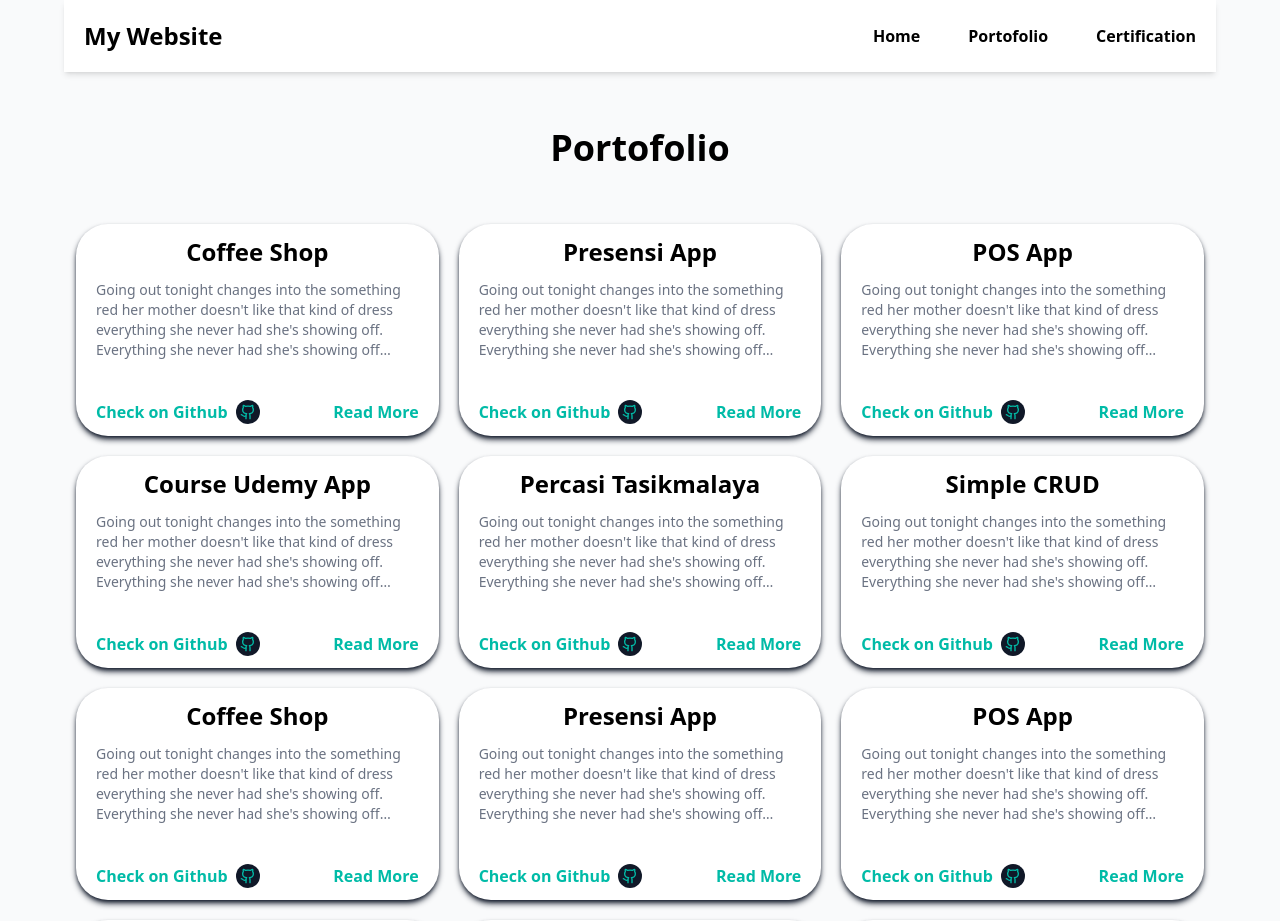
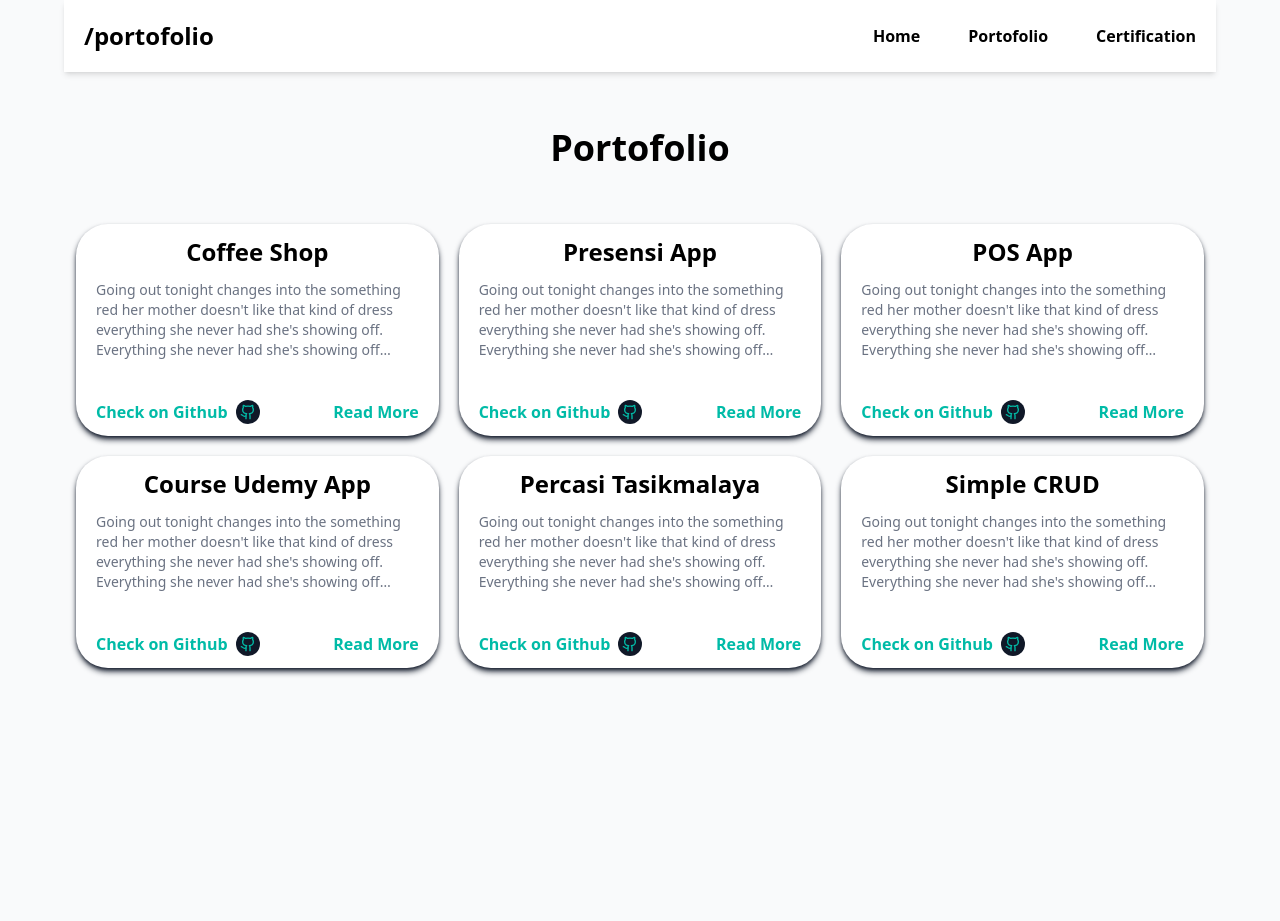
Before and after one commit to alam1906/my-portofolio, a SvelteKit app: page /portofolio in a window 1280 px wide. Shown: the top 921 px of the page. After the commit the page ends 800 px from the top, so only its background shows below. Built offline with nearby package versions, Linux system fonts and the light colour scheme.

Commit message:
add dynamic routes

```diff
--- /dev/null
+++ b/src/lib/api/portofolio.json
@@ -0,0 +1,26 @@
+[
+	{
+		"id": "1",
+		"title": "Coffee Shop"
+	},
+	{
+		"id": "2",
+		"title": "Presensi App"
+	},
+	{
+		"id": "3",
+		"title": "POS App"
+	},
+	{
+		"id": "4",
+		"title": "Course Udemy App"
+	},
+	{
+		"id": "5",
+		"title": "Percasi Tasikmalaya"
+	},
+	{
+		"id": "6",
+		"title": "Simple CRUD"
+	}
+]
--- a/src/lib/components/Header.svelte
+++ b/src/lib/components/Header.svelte
@@ -3,7 +3,7 @@
 	import { slide } from 'svelte/transition';
 	import { page } from '$app/state';
 	let pathName = $derived(page.url.pathname);
-
+	let portofolioId = $derived(page.params.portofolioId);
 	let isOpen: boolean = $state(false);
 	function changeIsOpen() {
 		isOpen = !isOpen;
@@ -19,7 +19,7 @@
 <div
 	class="sticky top-0 flex w-full items-center justify-between bg-white px-3 py-5 shadow-md md:px-5"
 >
-	<div class="text-2xl font-semibold">My Website</div>
+	<div class="text-2xl font-semibold">{pathName}</div>
 	<button onclick={changeIsOpen} class="cursor-pointer md:hidden"
 		>{#if isOpen}
 			<X />
@@ -33,7 +33,8 @@
 				<a
 					href={link.path}
 					class="cursor-pointer hover:text-teal-500"
-					class:text-teal-500={link.path === pathName}>{link.title}</a
+					class:text-teal-500={link.path === pathName ||
+						pathName === `${link.path}${portofolioId}/`}>{link.title}</a
 				>
 			</li>
 		{/each}
--- /dev/null
+++ b/src/routes/+error.svelte
@@ -0,0 +1,6 @@
+<script>
+</script>
+
+<div class="flex h-[calc(100dvh-5rem)] items-center justify-center text-2xl font-bold">
+	Halaman tidak ditemukan
+</div>
--- a/src/routes/+page.svelte
+++ b/src/routes/+page.svelte
@@ -10,14 +10,13 @@
 		<!-- profile  -->
 		<div
 			class="flex justify-end md:w-2/3"
-			in:fly={{ x: 300, duration: 500 }}
+			in:fly={{ x: 500, duration: 500 }}
 			out:fly={{ x: 300, duration: 250 }}
 		>
 			<img
 				class="h-80 w-64 rounded-full md:h-[25rem] md:w-[22rem] lg:h-[30rem] lg:w-[25rem]"
 				src="/profile.avif"
 				alt=""
-				decoding="async"
 				loading="lazy"
 			/>
 		</div>
@@ -25,7 +24,7 @@
 		<!-- about -->
 		<div
 			class="flex-col px-6 text-center md:w-full md:px-0 md:text-start"
-			in:fly={{ x: -300, duration: 500 }}
+			in:fly={{ x: -500, duration: 500 }}
 			out:fly={{ x: -300, duration: 250 }}
 		>
 			<div class="text-2xl font-semibold text-gray-500 lg:text-3xl">Nur Alam</div>
--- a/src/routes/portofolio/+page.svelte
+++ b/src/routes/portofolio/+page.svelte
@@ -1,63 +1,18 @@
 <script>
 	import { Github } from '@lucide/svelte';
+	import { page } from '$app/state';
 	import { fade } from 'svelte/transition';
-	const portofolios = [
-		{
-			id: 1,
-			title: 'Coffee Shop'
-		},
-		{
-			id: 2,
-			title: 'Presensi App'
-		},
-		{
-			id: 3,
-			title: 'POS App'
-		},
-		{
-			id: 4,
-			title: 'Course Udemy App'
-		},
-		{
-			id: 5,
-			title: 'Percasi Tasikmalaya'
-		},
-		{
-			id: 6,
-			title: 'Simple CRUD'
-		},
-		{
-			id: 1,
-			title: 'Coffee Shop'
-		},
-		{
-			id: 2,
-			title: 'Presensi App'
-		},
-		{
-			id: 3,
-			title: 'POS App'
-		},
-		{
-			id: 4,
-			title: 'Course Udemy App'
-		},
-		{
-			id: 5,
-			title: 'Percasi Tasikmalaya'
-		},
-		{
-			id: 6,
-			title: 'Simple CRUD'
-		}
-	];
+	import data from '$lib/api/portofolio.json';
+	const portofolios = data;
+	const pathName = $derived(page.url.pathname);
 </script>
 
-<div class="my-5 w-full" in:fade={{ duration: 500 }} out:fade={{ duration: 250 }}>
+<div class="my-5 w-full" in:fade={{ duration: 500 }}>
 	<div class="mt-14 mb-14 text-center text-4xl font-bold">Portofolio</div>
 	<div class="mx-3 grid grid-cols-1 gap-y-5 sm:grid-cols-2 sm:gap-x-5 lg:grid-cols-3">
 		{#each portofolios as portofolio}
-			<div
+			<a href={pathName + portofolio.id}
+				><div
 					class="group cursor-pointer rounded-4xl bg-white px-5 py-3 shadow-md shadow-gray-900 transition duration-500 hover:bg-gray-900 hover:shadow-2xl"
 				>
 					<div class="mb-3 text-center text-2xl font-semibold group-hover:text-white">
@@ -68,9 +23,9 @@
 							class="line-clamp-3 text-sm text-gray-500 group-hover:text-white min-[500px]:line-clamp-4"
 						>
 							Going out tonight changes into the something red her mother doesn't like that kind of
-						dress everything she never had she's showing off. Everything she never had she's showing
-						off driving too fast moon is breaking through her hair she's heading for something that
-						she want't forget
+							dress everything she never had she's showing off. Everything she never had she's
+							showing off driving too fast moon is breaking through her hair she's heading for
+							something that she want't forget
 						</p>
 						<div class="h-10 min-[500px]:h-12 sm:h-10"></div>
 						<div class="flex items-center justify-between">
@@ -87,7 +42,8 @@
 							<div class="font-semibold text-teal-500 group-hover:text-teal-500">Read More</div>
 						</div>
 					</div>
-			</div>
+				</div></a
+			>
 		{/each}
 	</div>
 </div>
--- /dev/null
+++ b/src/routes/portofolio/[portofolioId]/+page.svelte
@@ -0,0 +1,7 @@
+<script lang="ts">
+	import { fade } from 'svelte/transition';
+
+	let { data } = $props();
+</script>
+
+<div transition:fade={{ duration: 300 }}>{data.portofolio.title}</div>
--- /dev/null
+++ b/src/routes/portofolio/[portofolioId]/+page.ts
@@ -0,0 +1,21 @@
+import type { EntryGenerator } from './$types';
+import datas from '$lib/api/portofolio.json';
+import { error } from '@sveltejs/kit';
+export const prerender = true;
+
+export const entries: EntryGenerator = () => {
+	return datas.map((data) => ({ portofolioId: data.id }));
+};
+
+export const load = async ({ params }) => {
+	const { portofolioId } = params;
+	const portofolios = datas;
+
+	const portofolio = portofolios.find((p) => p.id === portofolioId);
+
+	if (!portofolio) {
+		throw error(404, 'Tidak ada Portofolio');
+	}
+
+	return { portofolio };
+};
```
Lines whose indentation alone changed are shown as unchanged.
